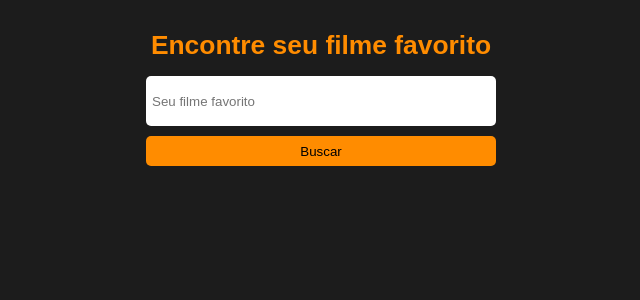
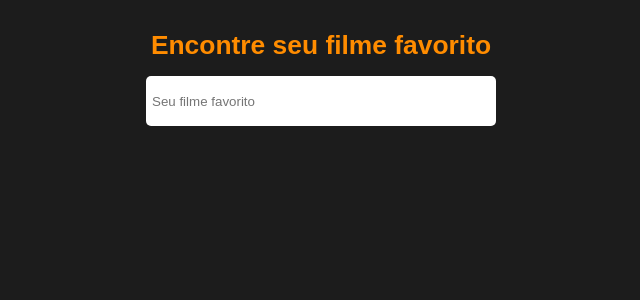
Before and after one commit to mvcbotelho/my_movie, a React (Create React App) app: page / in a window 1280 px wide. Shown: the top 300 px of the page, without its empty margins (319-959 px from the left). Built offline with nearby package versions, Linux system fonts and the light colour scheme.

Commit message:
Retirada do botão para pesquisar e correção no CSS do link

```diff
--- a/src/components/Cards/styled.js
+++ b/src/components/Cards/styled.js
@@ -27,6 +27,7 @@ margin-top: 4px;
 export const Title = styled.p`
 font-size: 1.2em;
 font-weight: bold;
+color: #000;
 `
 export const InfoMovie = styled.p`
 font-size: 0.9em;
--- a/src/pages/Home/index.js
+++ b/src/pages/Home/index.js
@@ -2,35 +2,42 @@ import React, { useState } from 'react';
 import * as S from './styled'
 import axios from 'axios'
 
-import { Link } from "react-router-dom";
+//import { Link } from "react-router-dom";
 
 import Cards from '../../components/Cards'
 
 function Home() {
   const [movieName, setMovieName] = useState('')
   const [movies, setMovies] = useState('')
+  const [loading, setLoading] = useState(true)
 
-  function hanldeSubmit(movieTitle) {
+  function handleKeyUp(e) {
+    const titleFormated = movieName.split(' ').join('+')
+    const keyCode = e.which || e.keyCode;
+    if (keyCode === 13) {
+      axios
+        .get(`http://www.omdbapi.com/?s=${titleFormated}&apikey=8568b783&type=movie`)
+        .then(res => setMovies(res.data.Search))
+        .catch(error => console.log(error))
+        .finally(() => setLoading(false));
+    }
+  }
 
-    const titleFormated = movieTitle.split(' ').join('+')
-    axios
-      .get(`http://www.omdbapi.com/?s=${titleFormated}&apikey=8568b783&type=movie`)
-      .then(res => setMovies(res.data.Search))
 
-  }
   return (
     <>
       <S.Container>
         <S.SearchWrapper>
           <h1>Encontre seu filme favorito</h1>
-          <S.Form>
+          <S.InputWrapper>
             <S.Input
               placeholder="Seu filme favorito"
               onChange={e => setMovieName(e.target.value)}
+              onKeyUp={handleKeyUp}
             />
 
-            <S.ButtonSearch type='button' onClick={() => hanldeSubmit(movieName)}>Buscar</S.ButtonSearch>
-          </S.Form>
+
+          </S.InputWrapper>
         </S.SearchWrapper>
       </S.Container>
 
@@ -39,9 +46,9 @@ function Home() {
           <>
             {console.log(movies)}
             {movies.map(movie => (
-              <Link to={`/detalhes/${movie.imdbID}`}>
-                <Cards key={movie.imdbID} title={movie.Title} year={movie.Year} poster={movie.Poster} />
-              </Link>
+              <S.Links key={movie.imdbID} to={`/detalhes/${movie.imdbID}`}>
+                <Cards title={movie.Title} year={movie.Year} poster={movie.Poster} />
+              </S.Links>
             ))}
           </>
         ) : null}
--- a/src/pages/Home/styled.js
+++ b/src/pages/Home/styled.js
@@ -1,4 +1,5 @@
 import styled from 'styled-components'
+import { Link } from "react-router-dom";
 
 export const Container = styled.div`
   width: 100%;
@@ -35,7 +36,7 @@ export const SearchWrapper = styled.section`
   }
 `
 
-export const Form = styled.form`
+export const InputWrapper = styled.div`
 width: 100%;
 margin-top: 15px;
 `
@@ -62,3 +63,7 @@ display: block;
 background: #FF4500;
 }
 `
+
+export const Links = styled(Link)`
+text-decoration: none;
+`
```
